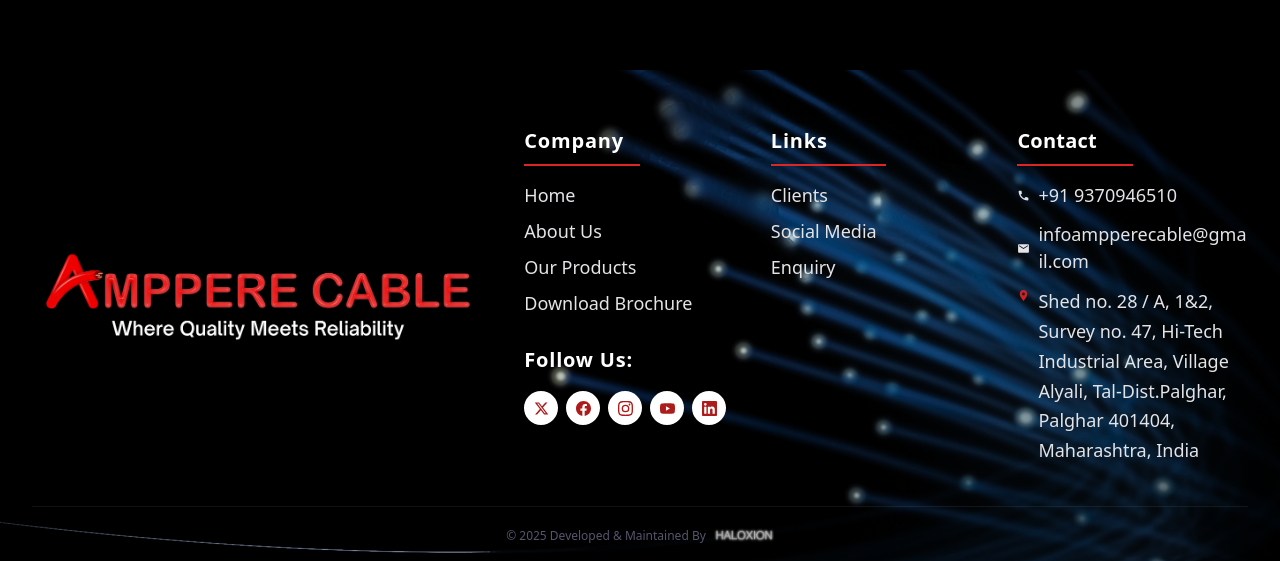
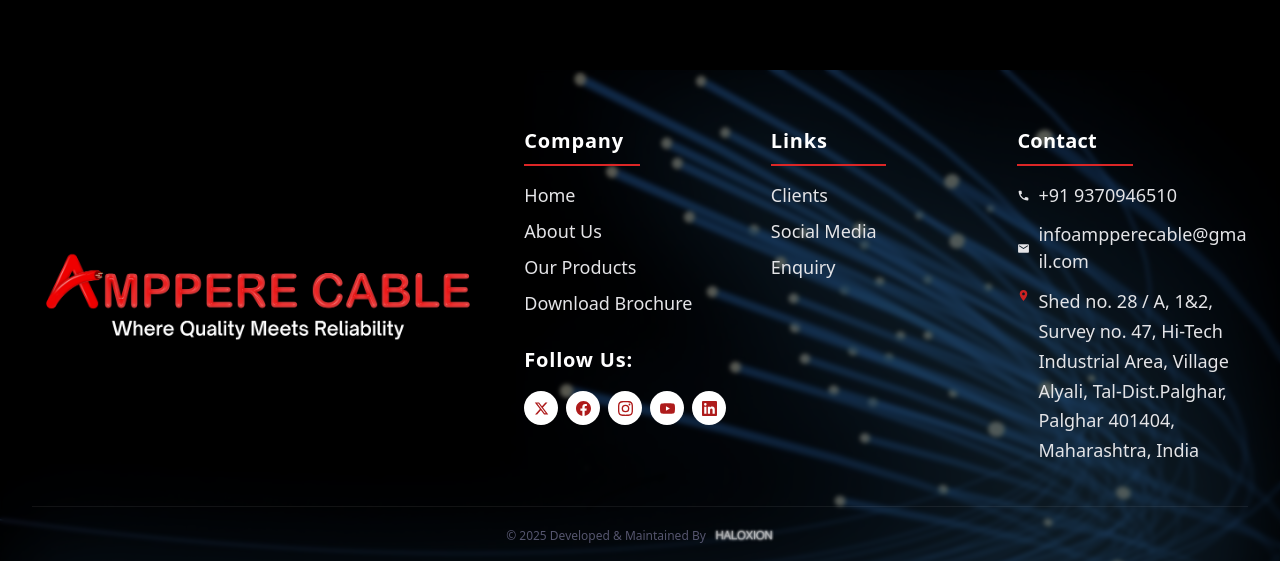
Before and after one commit to AjayValapkar/amppere_production, a React (Vite) app: page / in a window 1280 px wide. Shown: the part 5401-5962 px from the top of the page. Built offline with nearby package versions, Linux system fonts and the light colour scheme.

Commit message:
Footer image is not visible

```diff
--- a/src/components/Footer.jsx
+++ b/src/components/Footer.jsx
@@ -95,12 +95,14 @@ const Footer = React.memo(() => {
         <footer
             className="relative text-white overflow-hidden"
             style={{
-                backgroundImage: "url('/src/assets/foot.png')",
+                backgroundImage: `url(${imagePath.footerBg})`,
                 backgroundSize: "cover",
                 backgroundPosition: "bottom center",
                 backgroundRepeat: "no-repeat",
             }}
         >
+            <div className="absolute inset-0 bg-black/65 backdrop-blur-[2px]" />
+
             {/* ── Inner content ── */}
             <div className="relative z-10 w-full max-w-7xl mx-auto px-6 sm:px-8 lg:px-8 pt-14 pb-6">
 
--- a/src/constant/imagePath.js
+++ b/src/constant/imagePath.js
@@ -65,6 +65,7 @@ import insta from '../assets/insta.png'
 import youtube from '../assets/youtube.png'
 import logo from '../assets/amp-logo.png'
 import logo1 from '../assets/amp-logo1.png'
+import footerBg from '../assets/footer.png'
 
 
 import comany9 from '../assets/nexus.png'
@@ -150,6 +151,7 @@ const imagePath = {
   key3,
   logo,
   logo1,
+  footerBg,
   video2,
   video3,
   video4,
```
Also changed, not shown: 77 other files (tests, documents, lock files or other folders).
